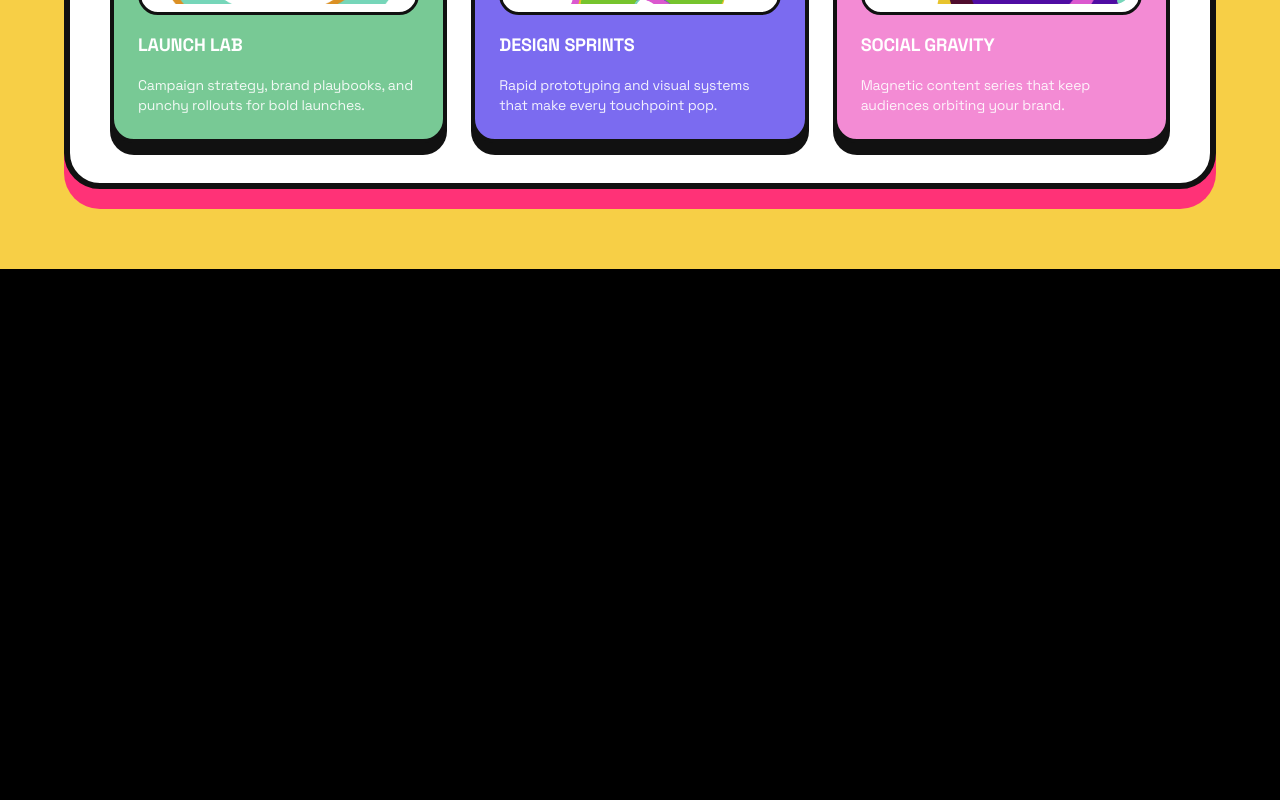
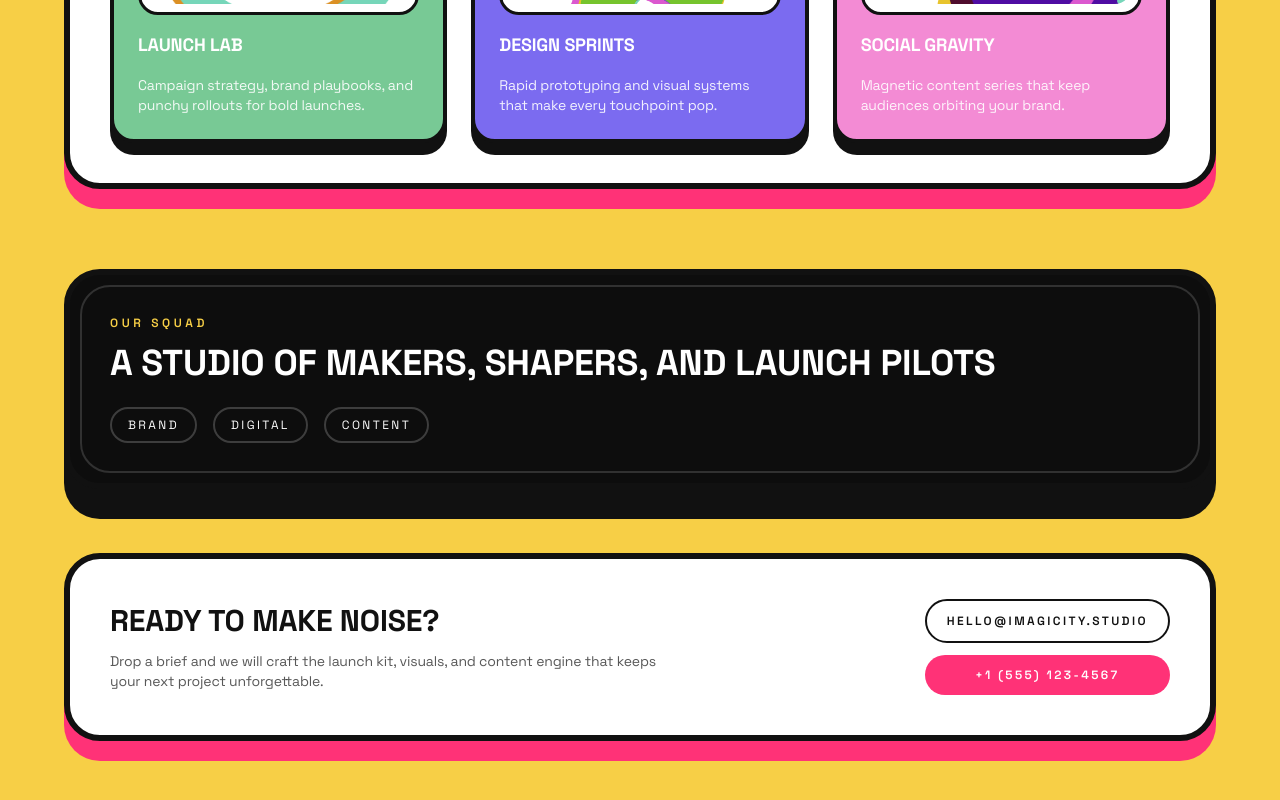
Before and after one commit to imagicity-stack/imagweb, a Next.js app: page / in a window 1280 px wide. Shown: the part 1218-2018 px from the top of the page. Before the commit the page ends 1487 px from the top, so only its background shows below. Built offline with nearby package versions, Linux system fonts and the light colour scheme.

Commit message:
Add navigation links and footer

```diff
--- a/src/app/page.tsx
+++ b/src/app/page.tsx
@@ -1,6 +1,12 @@
 import Image from "next/image";
+import Link from "next/link";
 
-const navLinks = ["Main", "Services", "Team", "Contacts"];
+const navLinks = [
+  { label: "Main", href: "#main" },
+  { label: "Services", href: "#services" },
+  { label: "Team", href: "#team" },
+  { label: "Contacts", href: "#contact" }
+];
 
 const services = [
   {
@@ -31,7 +37,7 @@ const logoMarks = ["Nova", "Pixel", "Spark", "Loom", "Axis", "Zing"];
 export default function HomePage() {
   return (
     <main className="bg-[#f7cf46] text-[#111111]">
-      <section className="relative overflow-hidden px-4 pb-16 pt-12 sm:px-8">
+      <section id="main" className="relative overflow-hidden px-4 pb-16 pt-12 sm:px-8">
         <div className="pointer-events-none absolute inset-0">
           <div className="sunburst" />
         </div>
@@ -56,14 +62,21 @@ export default function HomePage() {
               </div>
               <nav className="flex flex-wrap items-center gap-3 rounded-full bg-white/90 px-6 py-3 text-xs font-semibold uppercase tracking-[0.15em]">
                 {navLinks.map((link) => (
-                  <span key={link} className="text-[#111111]">
-                    {link}
-                  </span>
+                  <Link
+                    key={link.label}
+                    href={link.href}
+                    className="text-[#111111] transition-transform duration-200 hover:-translate-y-0.5"
+                  >
+                    {link.label}
+                  </Link>
                 ))}
               </nav>
-              <button className="rounded-full bg-[#f7cf46] px-6 py-3 text-xs font-semibold uppercase tracking-[0.15em] text-[#111111]">
+              <Link
+                href="#contact"
+                className="rounded-full bg-[#f7cf46] px-6 py-3 text-xs font-semibold uppercase tracking-[0.15em] text-[#111111] transition-transform duration-200 hover:-translate-y-0.5"
+              >
                 Request
-              </button>
+              </Link>
             </header>
 
             <div className="relative mt-10 grid gap-10 lg:grid-cols-[1.2fr_0.8fr]">
@@ -90,9 +103,12 @@ export default function HomePage() {
                   We turn messy projects into magnetic launches with visual systems, content
                   sparks, and campaign strategy that feels like a festival.
                 </p>
-                <button className="mt-8 rounded-full bg-[#f7cf46] px-8 py-4 text-xs font-semibold uppercase tracking-[0.2em] text-[#111111]">
+                <Link
+                  href="#contact"
+                  className="mt-8 inline-flex rounded-full bg-[#f7cf46] px-8 py-4 text-xs font-semibold uppercase tracking-[0.2em] text-[#111111] transition-transform duration-200 hover:-translate-y-0.5"
+                >
                   Make a request
-                </button>
+                </Link>
                 <div className="mt-10 flex flex-wrap items-center gap-6 text-xs font-semibold uppercase tracking-[0.3em] text-white/70">
                   {logoMarks.map((mark) => (
                     <span key={mark}>{mark}</span>
@@ -138,7 +154,7 @@ export default function HomePage() {
         </div>
       </section>
 
-      <section className="px-4 pb-20 sm:px-8">
+      <section id="services" className="px-4 pb-20 sm:px-8">
         <div className="mx-auto max-w-6xl">
           <div className="services-card">
             <div className="flex flex-wrap items-center justify-between gap-4">
@@ -183,6 +199,56 @@ export default function HomePage() {
           </div>
         </div>
       </section>
+
+      <section id="team" className="px-4 pb-16 sm:px-8">
+        <div className="mx-auto max-w-6xl">
+          <div className="black-card flex flex-wrap items-center justify-between gap-6">
+            <div>
+              <p className="text-xs font-semibold uppercase tracking-[0.3em] text-[#f7cf46]">
+                Our squad
+              </p>
+              <h2 className="mt-3 text-3xl font-black uppercase text-white sm:text-4xl">
+                A studio of makers, shapers, and launch pilots
+              </h2>
+            </div>
+            <div className="flex flex-wrap gap-4">
+              <div className="rounded-full border-2 border-white/20 px-4 py-2 text-xs uppercase tracking-[0.2em] text-white">
+                Brand
+              </div>
+              <div className="rounded-full border-2 border-white/20 px-4 py-2 text-xs uppercase tracking-[0.2em] text-white">
+                Digital
+              </div>
+              <div className="rounded-full border-2 border-white/20 px-4 py-2 text-xs uppercase tracking-[0.2em] text-white">
+                Content
+              </div>
+            </div>
+          </div>
+        </div>
+      </section>
+
+      <footer id="contact" className="px-4 pb-20 sm:px-8">
+        <div className="mx-auto max-w-6xl">
+          <div className="services-card flex flex-wrap items-center justify-between gap-6">
+            <div>
+              <h3 className="text-2xl font-black uppercase text-[#111111] sm:text-3xl">
+                Ready to make noise?
+              </h3>
+              <p className="mt-3 max-w-xl text-sm text-[#111111]/70">
+                Drop a brief and we will craft the launch kit, visuals, and content engine that
+                keeps your next project unforgettable.
+              </p>
+            </div>
+            <div className="flex flex-col gap-3 text-xs font-semibold uppercase tracking-[0.2em]">
+              <a className="rounded-full border-2 border-[#111111] px-5 py-3" href="mailto:hello@imagicity.studio">
+                hello@imagicity.studio
+              </a>
+              <a className="rounded-full bg-[#ff3277] px-5 py-3 text-center text-white" href="tel:+15551234567">
+                +1 (555) 123-4567
+              </a>
+            </div>
+          </div>
+        </div>
+      </footer>
     </main>
   );
 }
```
